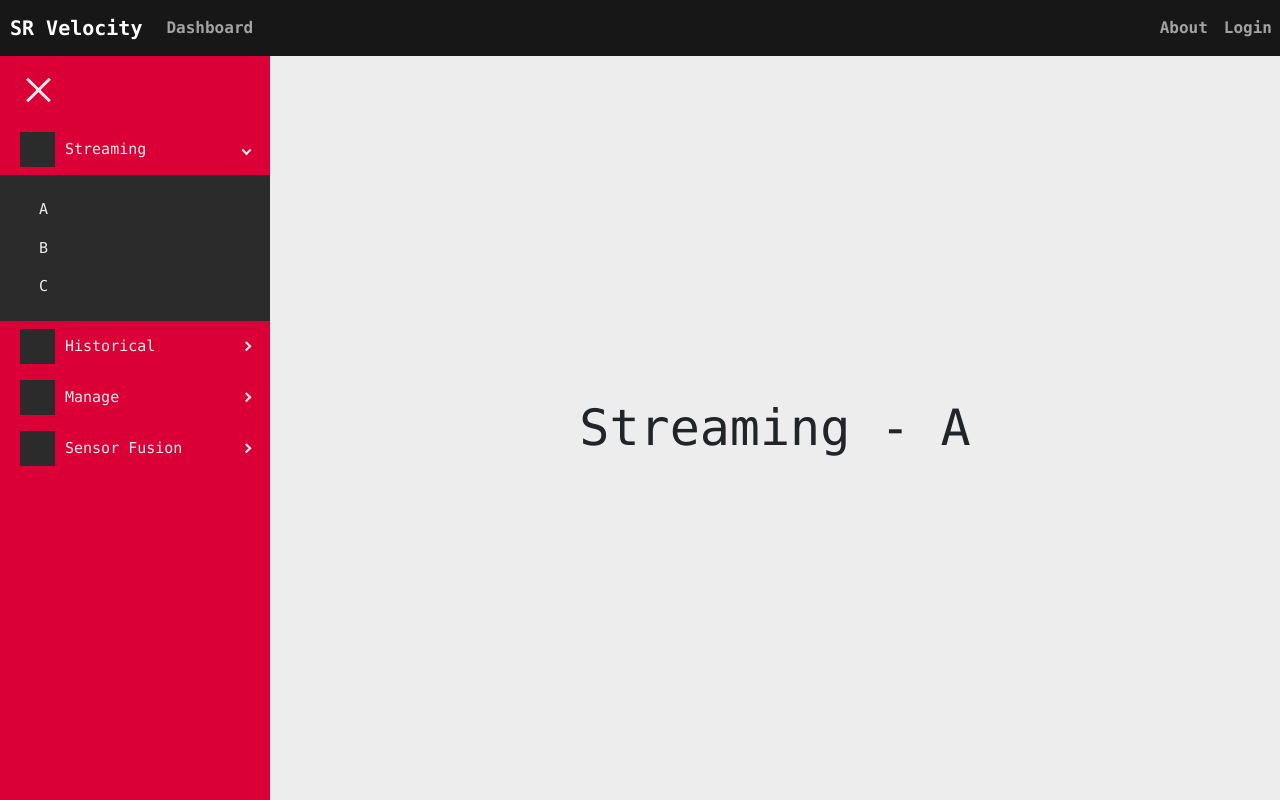
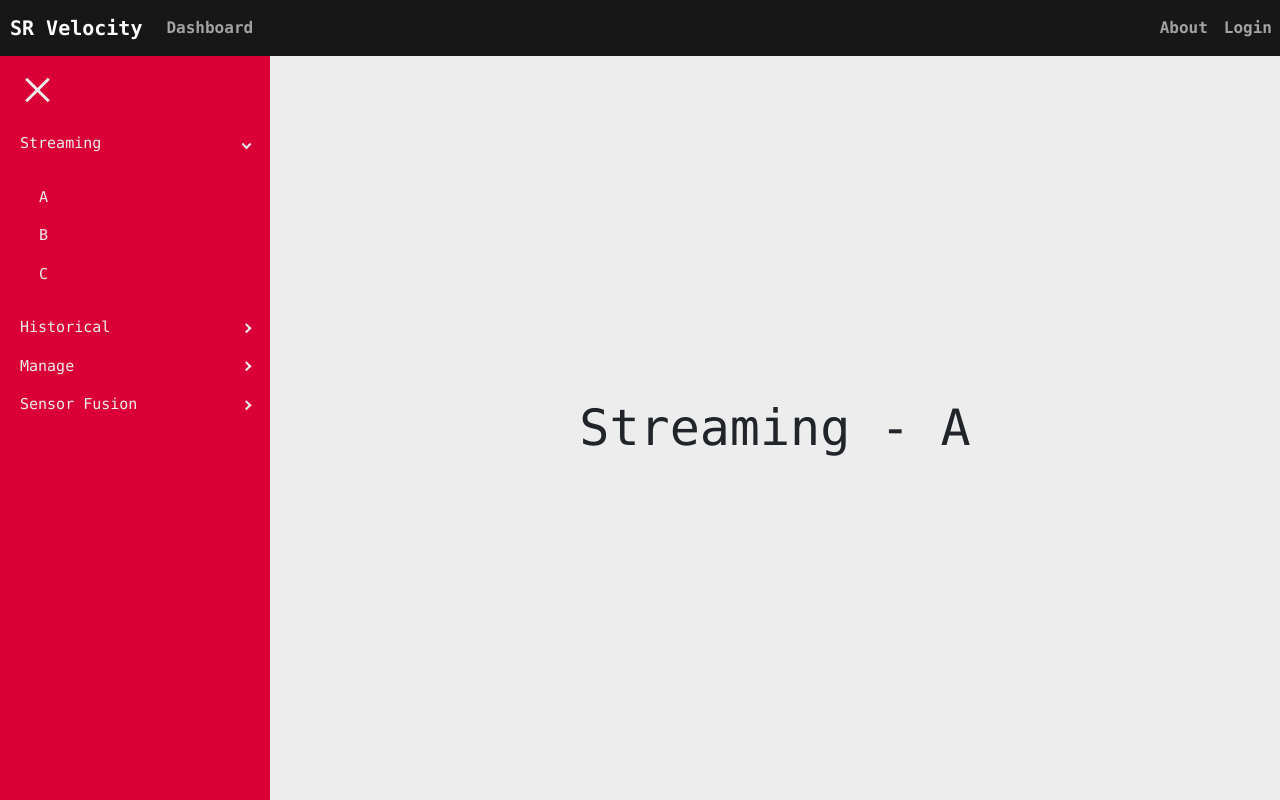
Before and after one commit to UCalgaryRacing/sr-velocity, a React (Create React App) app in the folder client/: page /dashboard in a window 1280 px wide. Built offline with nearby package versions, Linux system fonts and the light colour scheme.

Commit message:
Formatting + Styling 2

```diff
--- a/client/src/pages/dashboard/dashboard.css
+++ b/client/src/pages/dashboard/dashboard.css
@@ -11,11 +11,20 @@
   width: 270px;
   min-width: 270px;
   text-align: left;
-    transition: width,left,right,.3s;
+  transition: width, left, right, 0.3s;
   position: relative;
   z-index: 1009;
-    background-color: var(--red) !important;
   color: var(--white) !important;
+}
+
+.pro-sidebar .pro-menu > ul > .pro-sub-menu > .pro-inner-list-item,
+.pro-sidebar.collapsed
+  .pro-menu
+  > ul
+  > .pro-menu-item.pro-sub-menu
+  > .pro-inner-list-item
+  > .popper-inner {
+  background-color: var(--red);
 }
 
 #dashboard #content {
@@ -39,8 +48,8 @@
   padding-left: 10px;
 }
 
-.pro-sidebar .hamburger-react  {
-    margin-left: 4px
+.pro-sidebar .hamburger-react {
+  margin-left: 3px;
 }
 
 .pro-sidebar.collapsed .hamburger-react {
@@ -58,13 +67,24 @@
   background-color: var(--red);
 }
 
-.pro-sidebar .pro-menu .pro-menu-item.pro-sub-menu > .pro-inner-item > .pro-arrow-wrapper .pro-arrow {
-    display: inline-block;
-    border-style: solid;
+.pro-sidebar
+  .pro-menu
+  .pro-menu-item.pro-sub-menu
+  > .pro-inner-item
+  > .pro-arrow-wrapper
+  .pro-arrow {
   border-color: var(--white);
-    border-width: 0 2px 2px 0;
-    padding: 2.5px;
-    vertical-align: middle;
-    transition: transform 0.3s;
-    transform: rotate(-45deg);
 }
+
+@media only screen and (max-width: 750px) {
+  .pro-sidebar > .pro-sidebar-inner > .pro-sidebar-layout {
+    height: 100%;
+    overflow-y: hidden;
+    overflow-x: hidden;
+    position: relative;
+    display: flex;
+    flex-direction: column;
+    z-index: 101;
+    background-color: blue;
+  }
+}
--- a/client/src/pages/dashboard/dashboard.tsx
+++ b/client/src/pages/dashboard/dashboard.tsx
@@ -1,60 +1,80 @@
 import React, { useState } from "react";
-import { ProSidebar, Menu, MenuItem, SubMenu, SidebarHeader } from "react-pro-sidebar";
+import {
+  ProSidebar,
+  Menu,
+  MenuItem,
+  SubMenu,
+  SidebarHeader,
+} from "react-pro-sidebar";
 import "react-pro-sidebar/dist/css/styles.css";
 import "./dashboard.css";
-import Hamburger from "hamburger-react"
+import Hamburger from "hamburger-react";
 
 // <div>Icons made by <a href="https://www.freepik.com" title="Freepik">Freepik</a> from <a href="https://www.flaticon.com/" title="Flaticon">www.flaticon.com</a></div>
 
 const Dashboard: React.FC = () => {
   const [title, setTitle] = useState("Streaming - A");
   const [collapsed, setCollapsed] = useState(false);
-  const [isOpen, setOpen] = useState(true)
+  const [isOpen, setOpen] = useState(true);
 
   return (
-    <div id='dashboard'>
-      <ProSidebar collapsed={collapsed} collapsedWidth={75}>
-
-        <SidebarHeader> <Hamburger onToggle={() => {
-          setCollapsed(!collapsed)
-          }} toggled={isOpen} toggle={setOpen}></Hamburger>
+    <div id="dashboard">
+      <ProSidebar collapsed={collapsed} collapsedWidth={75} breakPoint={"md"}>
+        <SidebarHeader>
+          <Hamburger
+            onToggle={() => {
+              setCollapsed(!collapsed);
+            }}
+            toggled={isOpen}
+            toggle={setOpen}
+          />
         </SidebarHeader>
 
-        <Menu iconShape="square">
-
-          <SubMenu defaultOpen={true} title="Streaming" icon>
-            <MenuItem onClick={() => {
-              setTitle("Streaming - A")
-            }}>A</MenuItem>
-            <MenuItem onClick={() => {
-              setTitle("Streaming - B")
-            }} >B</MenuItem>
-            <MenuItem onClick={() => {
-              setTitle("Streaming - C")
-            }}>C</MenuItem>
+        <Menu>
+          <SubMenu title="Streaming" defaultOpen={true}>
+            <MenuItem
+              onClick={() => {
+                setTitle("Streaming - A");
+              }}
+            >
+              A
+            </MenuItem>
+            <MenuItem
+              onClick={() => {
+                setTitle("Streaming - B");
+              }}
+            >
+              B
+            </MenuItem>
+            <MenuItem
+              onClick={() => {
+                setTitle("Streaming - C");
+              }}
+            >
+              C
+            </MenuItem>
           </SubMenu>
 
-          <SubMenu title="Historical" icon>
+          <SubMenu title="Historical">
             <MenuItem>A</MenuItem>
             <MenuItem>B</MenuItem>
             <MenuItem>C</MenuItem>
           </SubMenu>
 
-          <SubMenu title="Manage" icon>
+          <SubMenu title="Manage">
             <MenuItem>A</MenuItem>
             <MenuItem>B</MenuItem>
             <MenuItem>C</MenuItem>
           </SubMenu>
 
-          <SubMenu title="Sensor Fusion" icon>
+          <SubMenu title="Sensor Fusion">
             <MenuItem>A</MenuItem>
             <MenuItem>B</MenuItem>
             <MenuItem>C</MenuItem>
           </SubMenu>
-
         </Menu>
       </ProSidebar>
-      <div id='content'>{title}</div>
+      <div id="content">{title}</div>
     </div>
   );
 };
```
Lines whose indentation alone changed are shown as unchanged.
